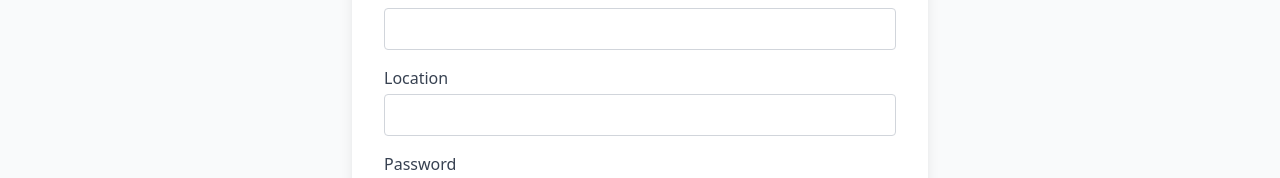
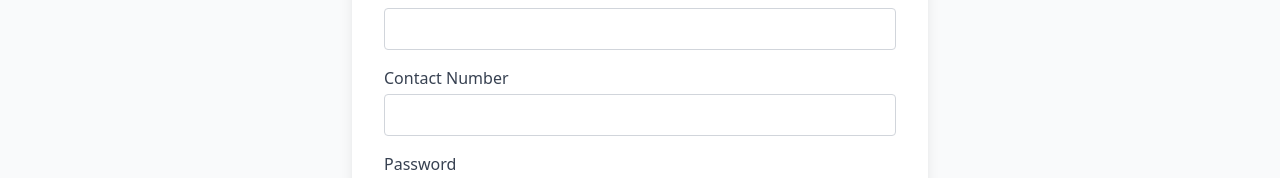
Before and after one commit to ShravaniAnilPatil/DonorConnect, a React (Vite) app in the folder frontend/: page /register-donor in a window 1280 px wide. Shown: the part 454-632 px from the top of the page. Built offline with nearby package versions, Linux system fonts and the light colour scheme.

Commit message:
validations

```diff
--- a/frontend/src/pages/DonorBloodRequests.jsx
+++ b/frontend/src/pages/DonorBloodRequests.jsx
@@ -86,7 +86,7 @@ const DonorBloodRequests = () => {
   return (
     <div className="p-6">
       <h2 className="text-2xl font-bold text-red-600 mb-4 text-center">
-        Requests for Blood Group: {bloodGroup}
+        Requests for You
       </h2>
 
       {requests.length > 0 ? (
--- a/frontend/src/pages/Profile.jsx
+++ b/frontend/src/pages/Profile.jsx
@@ -72,7 +72,7 @@ const Profile = () => {
         </p>
         <p className="flex items-center gap-3">
           <FaPhone className="text-red-500" /> <strong>Phone:</strong>{" "}
-          {user.phone}
+          {userType === "donor" ? user.contact : user.phone}
         </p>
         <p className="flex items-center gap-3">
           <FaTint className="text-red-500" /> <strong>Blood Group:</strong>{" "}
--- a/frontend/src/pages/RegisterDonor.jsx
+++ b/frontend/src/pages/RegisterDonor.jsx
@@ -11,18 +11,51 @@ const RegisterDonor = () => {
     contact: "",
     location: "",
     last_donation_date: "",
-    password: "",
+    password: "", // Keep the password field
+  });
+
+  const [errors, setErrors] = useState({
+    contact: "",
   });
 
   const navigate = useNavigate();
 
-  const handleChange = (e) =>
-    setForm({ ...form, [e.target.name]: e.target.value });
+  const bloodGroups = ["A+", "A-", "B+", "B-", "AB+", "AB-", "O+", "O-"];
+
+  // Contact number validation (must be 10 digits and start with 7, 8, or 9)
+  const validateContact = (contact) => {
+    const pattern = /^[789]\d{9}$/;
+    return pattern.test(contact);
+  };
+
+  const handleChange = (e) => {
+    const { name, value } = e.target;
+    setForm({ ...form, [name]: value });
+
+    if (name === "contact") {
+      setErrors({
+        ...errors,
+        contact: validateContact(value)
+          ? ""
+          : "Contact number must be 10 digits and start with 7, 8, or 9.",
+      });
+    }
+  };
 
   const handleSubmit = async (e) => {
     e.preventDefault();
+
+    if (!validateContact(form.contact)) {
+      alert("Please correct the errors before submitting.");
+      return;
+    }
+
     try {
-      const res = await axios.post("http://localhost:5000/api/donors/register", form);
+      const res = await axios.post(
+        "http://localhost:5000/api/donors/register",
+        form
+      );
+
       alert(res.data.message);
 
       localStorage.setItem(
@@ -40,9 +73,6 @@ const RegisterDonor = () => {
     }
   };
 
-
-  const bloodGroups = ["A+", "A-", "B+", "B-", "AB+", "AB-", "O+", "O-"];
-
   return (
     <div className="min-h-screen bg-gray-50 flex justify-center items-center p-6">
       <form
@@ -53,18 +83,12 @@ const RegisterDonor = () => {
           Donor Registration
         </h2>
 
-        {[
-          ["name", "Name"],
-          ["email", "Email"],
-          ["age", "Age"],
-          ["contact", "Contact Number"],
-          ["location", "Location"],
-          ["password", "Password"],
-        ].map(([key, label]) => (
+        {[["name", "Name"], ["email", "Email"], ["age", "Age"], ["location", "Location"]].map(
+          ([key, label]) => (
             <div key={key} className="mb-4">
               <label className="block mb-1 text-gray-700">{label}</label>
               <input
-              type={key === "password" ? "password" : "text"}
+                type="text"
                 name={key}
                 value={form[key]}
                 onChange={handleChange}
@@ -72,7 +96,39 @@ const RegisterDonor = () => {
                 required
               />
             </div>
-        ))}
+          )
+        )}
+
+        {/* Contact */}
+        <div className="mb-4">
+          <label className="block mb-1 text-gray-700">Contact Number</label>
+          <input
+            type="text"
+            name="contact"
+            value={form.contact}
+            onChange={handleChange}
+            className="w-full px-4 py-2 border border-gray-300 rounded"
+            required
+          />
+          {errors.contact && (
+            <p className="text-red-500 text-sm mt-1">{errors.contact}</p>
+          )}
+        </div>
+
+        {/* Password (no validation here) */}
+        <div className="mb-4">
+          <label className="block mb-1 text-gray-700">Password</label>
+          <input
+            type="password"
+            name="password"
+            value={form.password}
+            onChange={handleChange}
+            className="w-full px-4 py-2 border border-gray-300 rounded"
+            required
+          />
+        </div>
+
+        {/* Blood Group */}
         <div className="mb-4">
           <label className="block mb-1 text-gray-700">Blood Group</label>
           <select
@@ -90,6 +146,8 @@ const RegisterDonor = () => {
             ))}
           </select>
         </div>
+
+        {/* Last Donation Date */}
         <div className="mb-6">
           <label className="block mb-1 text-gray-700">Last Donation Date</label>
           <input
--- a/frontend/src/pages/RegisterRequestor.jsx
+++ b/frontend/src/pages/RegisterRequestor.jsx
@@ -14,10 +14,41 @@ const RegisterRequestor = () => {
     location: "",
   });
 
-  const handleChange = (e) => setForm({ ...form, [e.target.name]: e.target.value });
+  const [errors, setErrors] = useState({
+    phone: "",
+  });
+
+  const validatePhoneNumber = (phone) => {
+    const pattern = /^[789]\d{9}$/;
+    return pattern.test(phone);
+  };
+
+  const handleChange = (e) => {
+    const { name, value } = e.target;
+    setForm({ ...form, [name]: value });
+
+    // Phone validation
+    if (name === "phone") {
+      setErrors({
+        ...errors,
+        phone: validatePhoneNumber(value)
+          ? ""
+          : "Phone number must be 10 digits and start with 7, 8, or 9.",
+      });
+    }
+  };
 
   const handleSubmit = async (e) => {
     e.preventDefault();
+    // Validate phone number before submitting
+    if (!validatePhoneNumber(form.phone)) {
+      setErrors({
+        ...errors,
+        phone: "Phone number must be 10 digits and start with 7, 8, or 9.",
+      });
+      return;
+    }
+
     try {
       const res = await axios.post("http://localhost:5000/api/users/register", form);
       alert(res.data.message);
@@ -71,6 +102,7 @@ const RegisterRequestor = () => {
             className="w-full px-4 py-2 border border-gray-300 rounded"
             required
           />
+          {errors.phone && <p className="text-red-500 text-sm mt-1">{errors.phone}</p>}
         </div>
 
         {/* Blood Group Dropdown */}
```
Also changed, not shown: 2 other files (tests, documents, lock files or other folders). Lines whose indentation alone changed are shown as unchanged.
